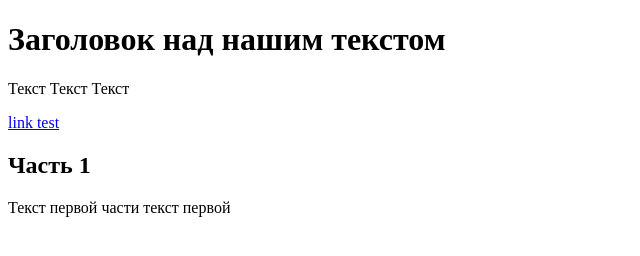
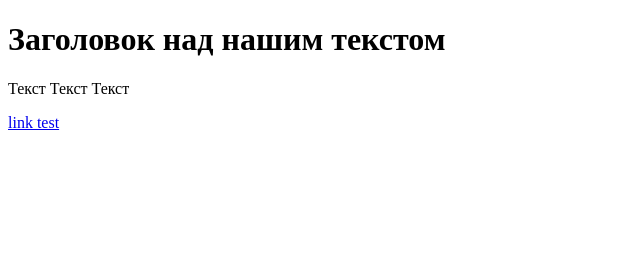
Before and after one commit to welcomenews/Git-Start, a plain HTML site: page test.html in a window 1280 px wide. Shown: the whole page, without its empty margins (0-640 px from the left). Drawn offline with Linux system fonts and the light colour scheme.

Commit message:
added meta charset and data to scripts

```diff
--- a/scripts.js
+++ b/scripts.js
@@ -1,3 +1,4 @@
 $(function(){
     console.log("YES");
+    let data = $('#data').val();
 });
--- a/style.css
+++ b/style.css
@@ -1,7 +1,3 @@
 h1 {
     font-size: 16px;
 }
-p {
-    font-weight: bold;
-    colorL red;
-}
--- a/test.html
+++ b/test.html
@@ -2,12 +2,11 @@
 <html>
     <head>
         <title>Название нашего сайта</title>
+        <meta charset="utf-8">
     </head>
     <body>
         <h1>Заголовок над нашим текстом</h1>
         <p>Текст Текст Текст</p>
         <a href="#dsfsdsd">link test</a>
-        <h2>Часть 1</h2>
-        <p>Текст первой части текст первой</p>
     </body>
 </html>
```
